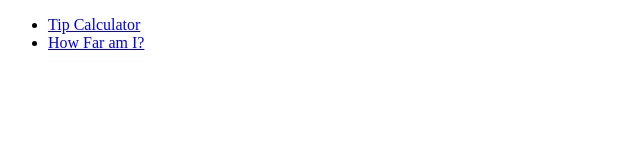
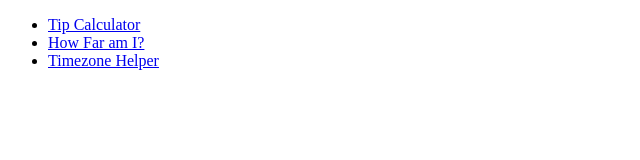
Before and after one commit to gillescj/projects, a plain HTML site: page index.html in a window 1280 px wide. Shown: the whole page, without its empty margins (0-640 px from the left). Drawn offline with Linux system fonts and the light colour scheme.

Commit message:
added index link to timezone helper

```diff
--- a/index.html
+++ b/index.html
@@ -17,6 +17,9 @@
         <li>
             <a href="/how-far-am-i/how-far-am-i.html">How Far am I?</a>
         </li>
+        <li>
+            <a href="/timezone-helper/timezone-helper.html">Timezone Helper</a>
+        </li>
     </ul>
 
 </body>
```
